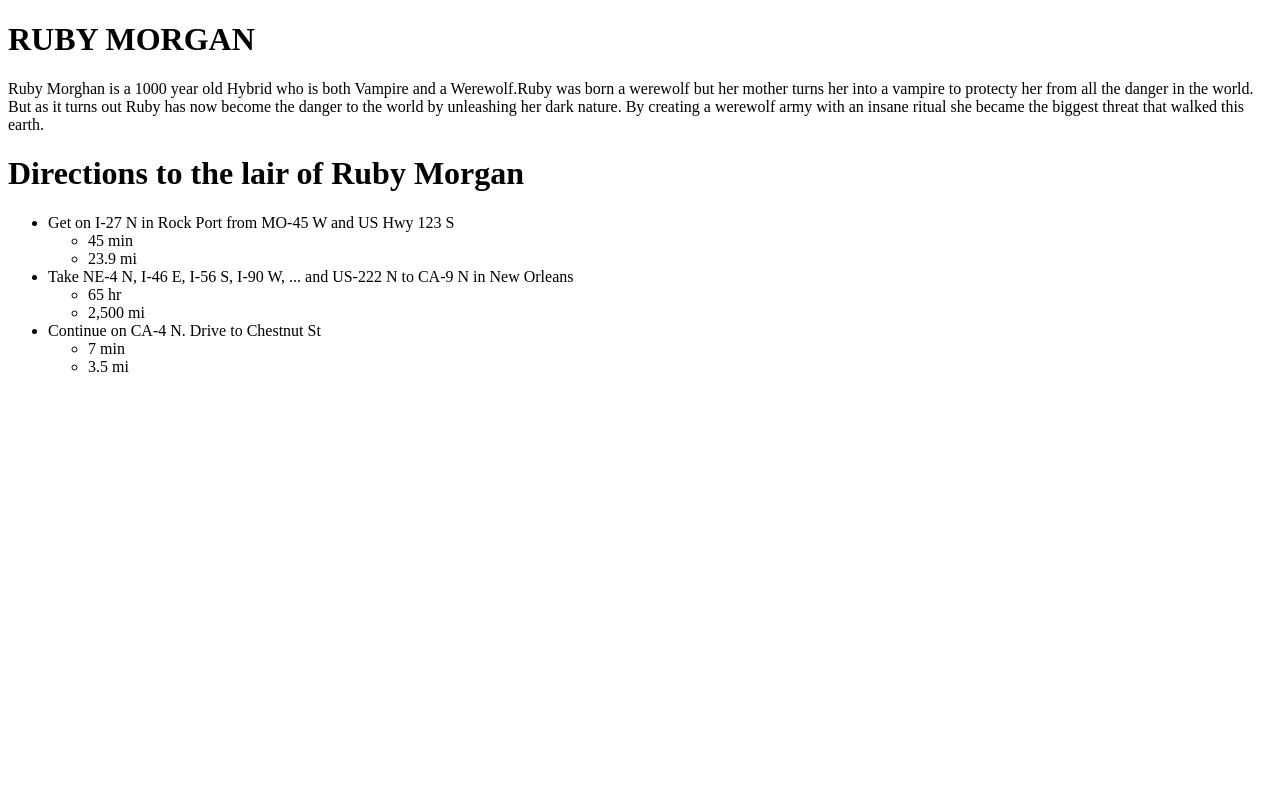
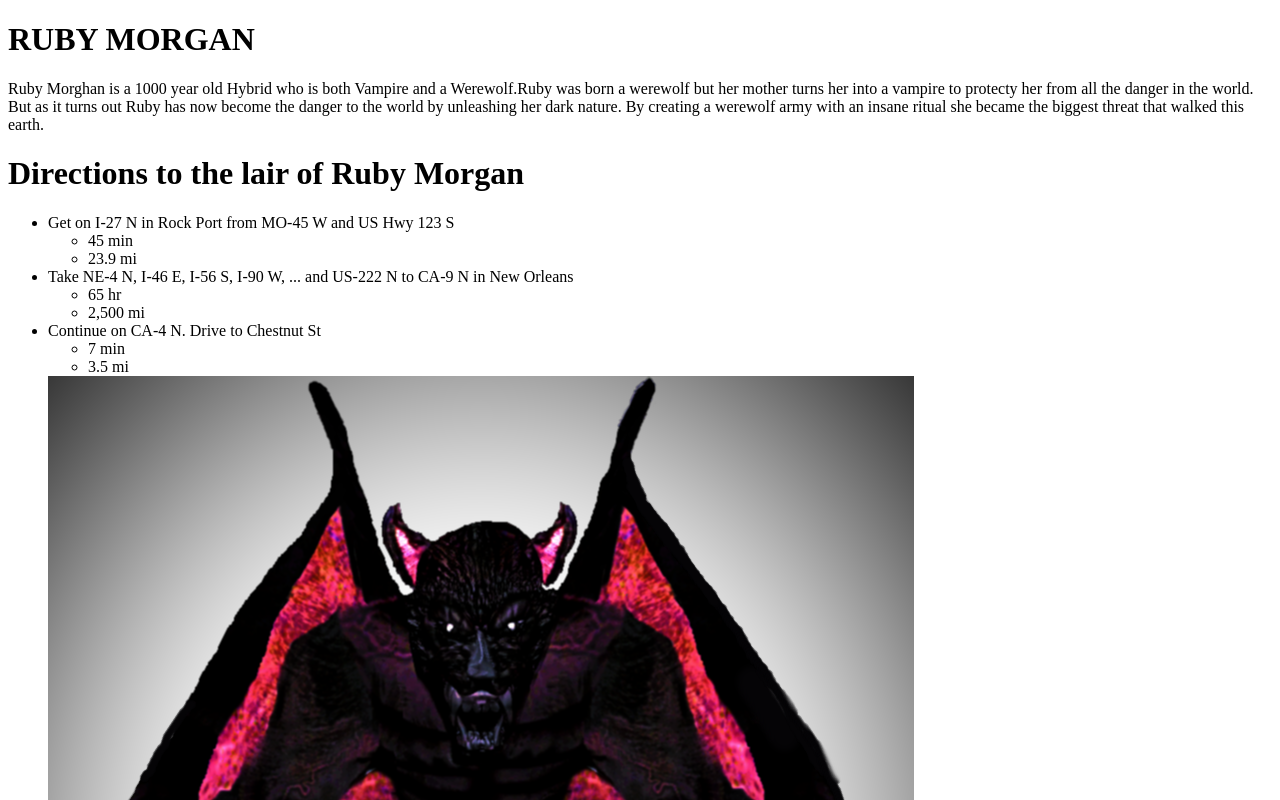
Before and after one commit to 44-563-WebApps-F21/webapps-f21-assignment-3-KomaliMyla, a plain HTML site: page bonus.html in a window 1280 px wide. Shown: the top 800 px of the page. Drawn offline with Linux system fonts and the light colour scheme.

Commit message:
Update bonus.html

```diff
--- a/bonus.html
+++ b/bonus.html
@@ -26,5 +26,6 @@ But as it turns out Ruby has now become the danger to the world by unleashing he
 <li>3.5 mi<br></li>
 </ul>
 </li>
+<img src= "KK.png" alt= "Glimpse of RUBY MORGAN" >
 </html>
 </head>
```
